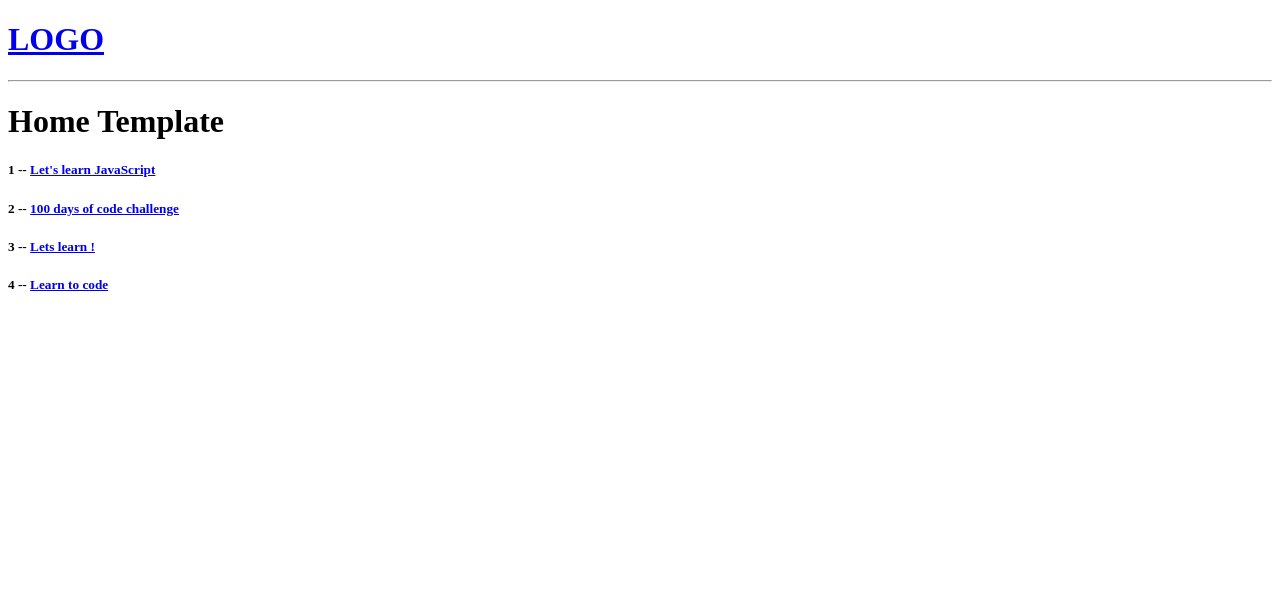
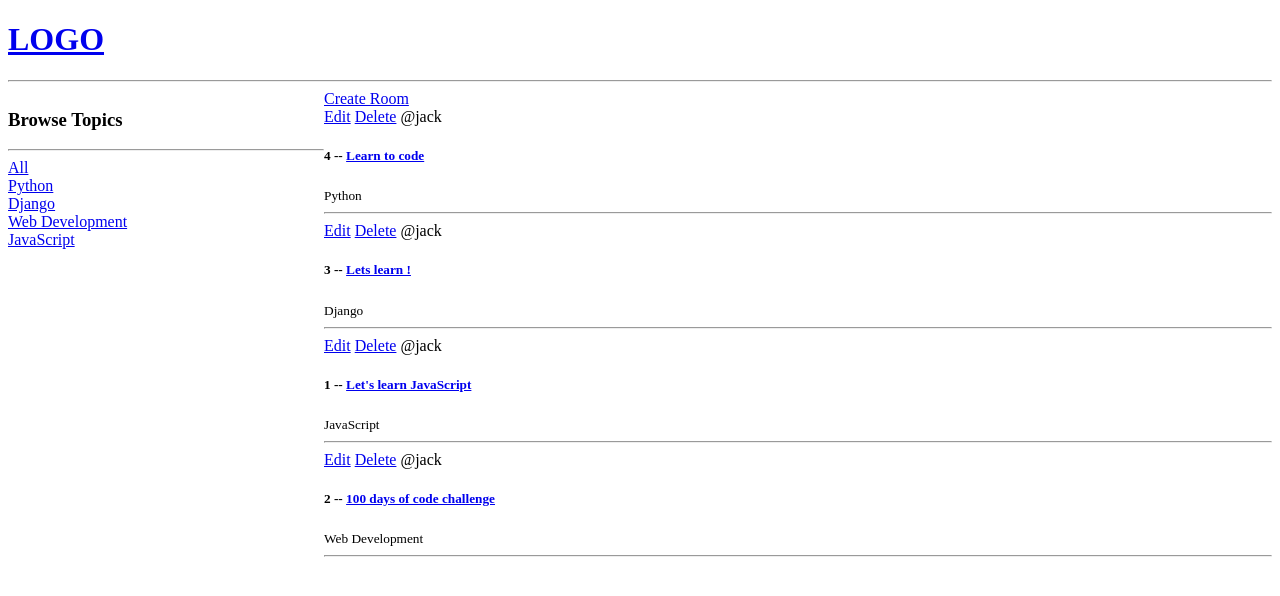
Before and after one commit to jack-hanlon/discord-clone, a Django app: page / in a window 1280 px wide. Shown: the top 596 px of the page. Run offline with Django 3.2, Linux system fonts and the light colour scheme; data comes from the database, SQL or seed files in the repository; both versions use the stored data as it was after the commit.

Commit message:
progress

```diff
--- a/base/admin.py
+++ b/base/admin.py
@@ -2,6 +2,8 @@
 
 # Register your models here.
 
-from .models import Room
+from .models import Room, Topic, Message
 
 admin.site.register(Room)
+admin.site.register(Topic)
+admin.site.register(Message)
--- a/base/models.py
+++ b/base/models.py
@@ -1,22 +1,30 @@
 from django.db import models
-
+from django.contrib.auth.models import User
 # Create your models here.
 
+class Topic(models.Model):
+    name = models.CharField(max_length=200)
+    def __str__(self):
+        return self.name
 
 class Room(models.Model):
-    #host =
-    #topic =
+    host = models.ForeignKey(User, on_delete=models.SET_NULL,null=True)
+    topic = models.ForeignKey(Topic, on_delete=models.SET_NULL,null=True)
     name = models.CharField(max_length=200)
     description = models.TextField(null=True, blank=True)
     #participants =
     updated = models.DateTimeField(auto_now=True)
     created = models.DateTimeField(auto_now_add=True)
+    class Meta:
+        ordering = ['-updated','-created']
 
     def __str__(self):
         return self.name
 
+
+
 class Message(models.Model):
-    #user =
+    user = models.ForeignKey(User, on_delete=models.CASCADE)
     room = models.ForeignKey(Room, on_delete=models.CASCADE)
     body = models.TextField()
     updated = models.DateTimeField(auto_now=True)
--- a/base/templates/base/home.html
+++ b/base/templates/base/home.html
@@ -1,14 +1,43 @@
 {% extends 'main.html' %}
 
 {% block content %}
-<h1>Home Template</h1>
+<style>
+  .home-container{
+    display:grid;
+    grid-template-columns: 1fr 3fr;
+  }
+</style>
+
+<div class="home-container">
     <div>
+      <h3>Browse Topics</h3>
+      <hr>
+      <div>
+          <a href="{% url 'home' %}">All</a>
+      </div>
+        {% for topic in topics %}
+        <div>
+          <a href="{% url 'home'%}?q={{topic.name}}">{{topic.name}}</a>
+        </div>
+
+        {% endfor %}
+    </div>
+
+    <div>
+      <a href="{% url 'create-room' %}">Create Room</a>
     <div>
       {% for room in rooms %}
         <div>
+          <a href="{% url 'update-room' room.id %}">Edit</a>
+          <a href="{% url 'delete-room' room.id%}">Delete</a>
+            <span>@{{room.host.username}}</span>
           <h5>{{room.id}} -- <a href="{% url 'room' room.id %}">{{room.name}}</a></h5>
+          <small>{{room.topic.name}}</small>
+          <hr>
         </div>
       {% endfor %}
     </div>
     </div>
+
+</div>
 {% endblock content %}
--- a/base/urls.py
+++ b/base/urls.py
@@ -4,4 +4,7 @@
 urlpatterns = [
     path('', views.home,name="home"),
     path('room/<str:pk>/',views.room,name="room"),
+    path('create-room/',views.createRoom,name="create-room"),
+    path('update-room/<str:pk>/',views.updateRoom,name="update-room"),
+    path('delete-room/<str:pk>/',views.deleteRoom,name="delete-room"),
 ]
--- a/base/views.py
+++ b/base/views.py
@@ -1,5 +1,6 @@
-from django.shortcuts import render
-from .models import Room
+from django.shortcuts import render, redirect
+from .models import Room, Topic
+from .forms import RoomForm
 # Create your views here.
 # rooms = [
 #     {'id':1, 'name':'Lets learn python!'},
@@ -7,11 +8,42 @@
 #     {'id':3, 'name':'Frontend Developers'},
 # ]
 def home(request):
-    rooms = Room.objects.all()
-    context = {'rooms': rooms}
+    q = request.GET.get('q') if request.GET.get('q') != None else ''
+    rooms = Room.objects.filter(topic__name__icontains=q)
+    topics = Topic.objects.all()
+    context = {'rooms': rooms,'topics':topics}
     return render(request, 'base/home.html',context)
 
 def room(request,pk):
     room = Room.objects.get(id=pk)
     context = {'room': room}
     return render(request,'base/room.html', context)
+
+def createRoom(request):
+    form = RoomForm()
+    if request.method == 'POST':
+        form = RoomForm(request.POST)
+        if form.is_valid():
+            form.save()
+            return redirect('home')
+
+    context = {'form': form}
+    return render(request,'base/room_form.html',context)
+
+def updateRoom(request,pk):
+    room = Room.objects.get(id=pk)
+    form = RoomForm(instance=room)
+    if request.method == 'POST':
+        form = RoomForm(request.POST, instance=room)
+        if(form.is_valid()):
+            form.save()
+            return redirect('home')
+    context = {'form':form}
+    return render(request, 'base/room_form.html', context)
+
+def deleteRoom(request,pk):
+    room = Room.objects.get(id=pk)
+    if request.method == 'POST':
+        room.delete()
+        return redirect('home')
+    return render(request,'base/delete.html', {'obj':room})
```
Also changed, not shown: base/forms.py (added, +8 -0 lines), base/templates/base/delete.html (added, +11 -0 lines), base/templates/base/room_form.html (added, +11 -0 lines), base/migrations/0002_auto_20211122_1347.py (added), db.sqlite3. Lines whose indentation alone changed are shown as unchanged.
